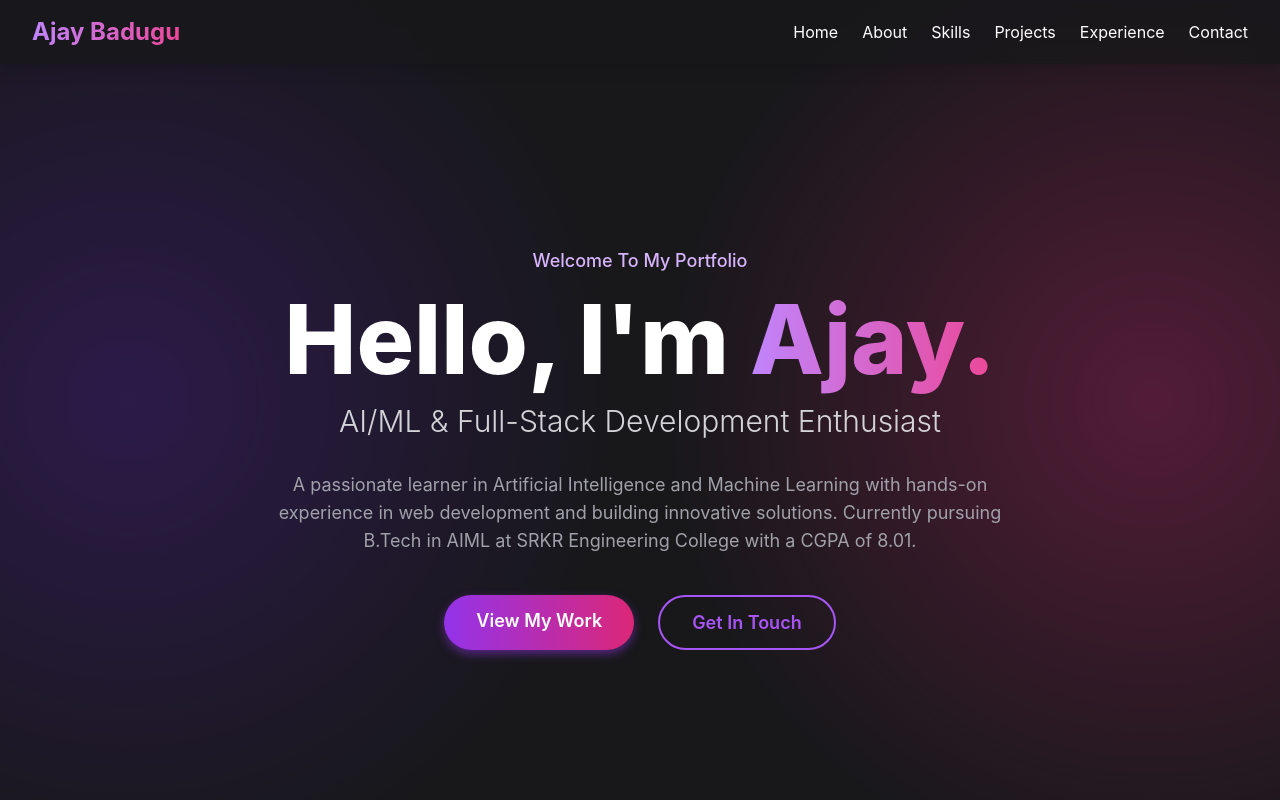
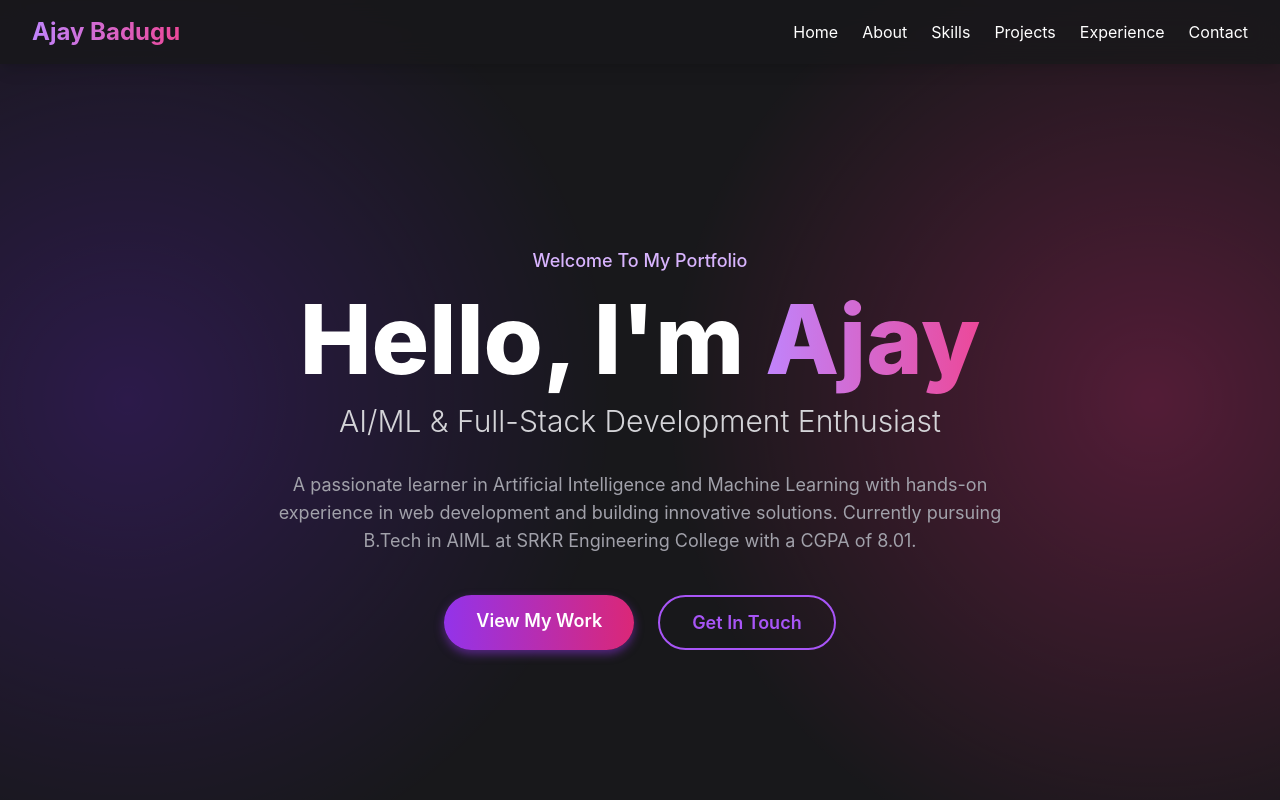
Before and after one commit to AJAYBADUGU/ajay-portfolio, a plain HTML site: page index.html in a window 1280 px wide. Shown: the top 800 px of the page. Drawn offline with nearby package versions, Linux system fonts and the light colour scheme.

Commit message:
Update index.html

```diff
--- a/index.html
+++ b/index.html
@@ -56,7 +56,7 @@
       <div class="relative z-10 max-w-4xl px-4">
         <p class="text-lg text-purple-300 mb-4 font-medium">Welcome To My Portfolio</p>
         <h1 class="text-6xl sm:text-8xl font-extrabold text-white mb-4">
-          Hello, I'm <span class="text-gradient from-purple-400 to-pink-500">Ajay.</span>
+          Hello, I'm <span class="text-gradient from-purple-400 to-pink-500">Ajay</span>
         </h1>
         <h2 id="hero-role" class="text-2xl sm:text-3xl text-zinc-300 font-light mb-8"></h2>
         <p id="hero-summary" class="text-lg text-zinc-400 mb-10 max-w-3xl mx-auto"></p>
```
